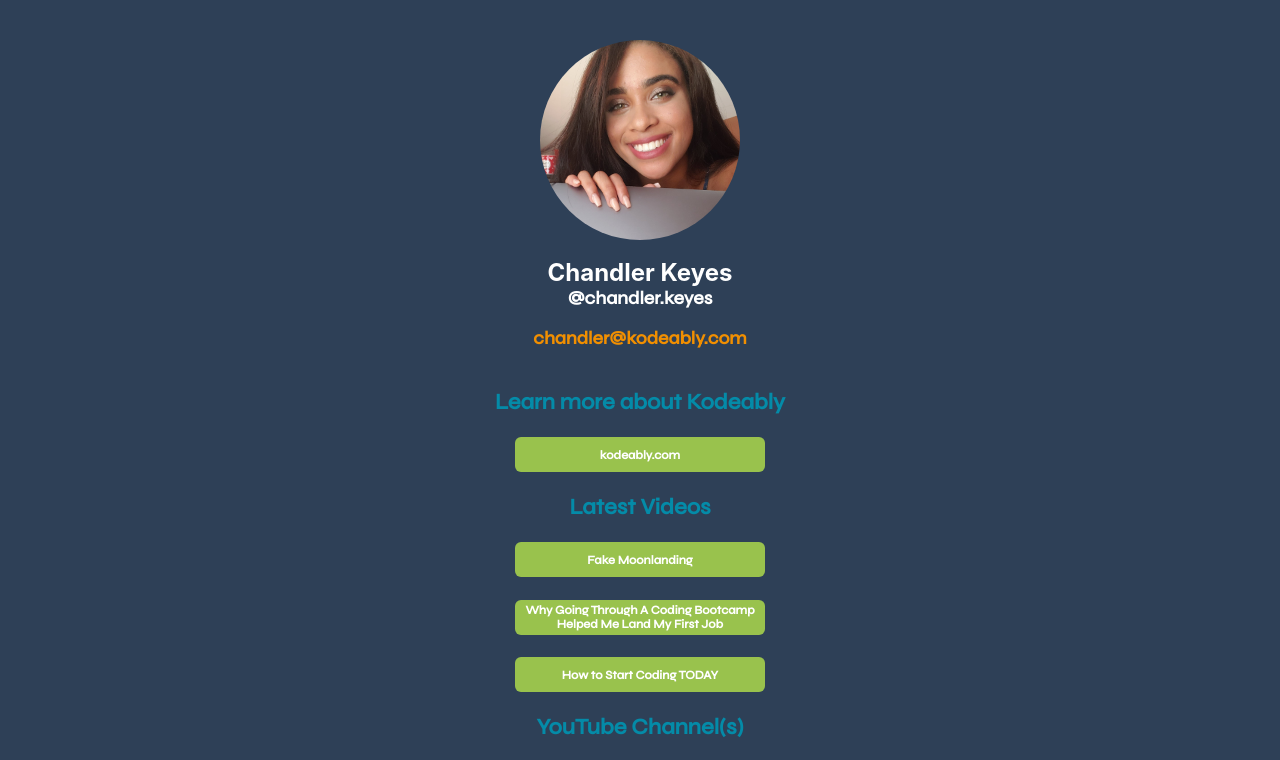
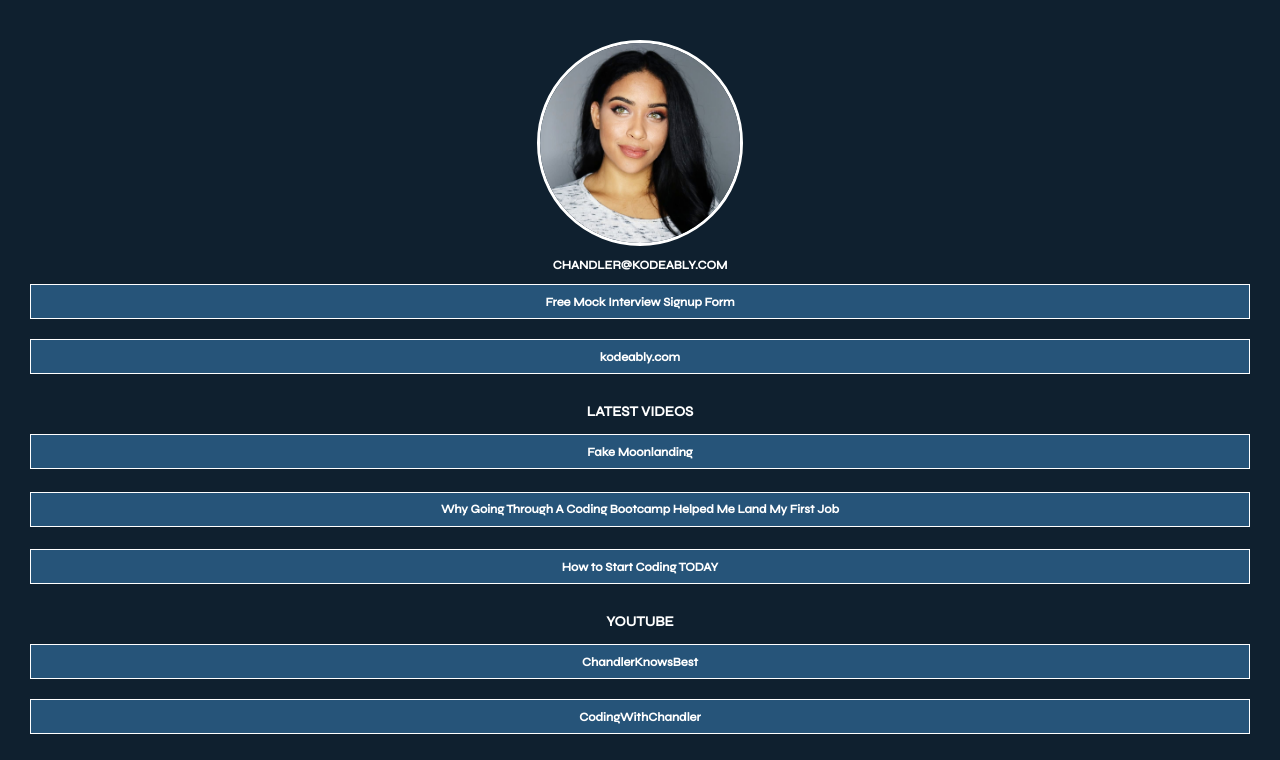
Before and after one commit to chandlerkeyes/link-tree, a React (Create React App) app: page / in a window 1280 px wide. Shown: the top 760 px of the page. Built offline with nearby package versions, Linux system fonts and the light colour scheme.

Commit message:
updated link tree styling and add free mock interview link

```diff
--- a/src/App.css
+++ b/src/App.css
@@ -3,7 +3,7 @@
 }
 
 body {
-  background-color: #2E4057;
+  background-color: #0F202F;
 }
 
 .App-logo {
--- a/src/components/link-tree/index.js
+++ b/src/components/link-tree/index.js
@@ -10,12 +10,9 @@
         <div className={CLASS_NAME}>
             <div className={`${CLASS_NAME}-container`}>
                 <div className={`${CLASS_NAME}-image`} />
-                <div className={`${CLASS_NAME}-info`}>
-                    <h4>Chandler Keyes</h4>
-                    <p>@chandler.keyes</p>
-                </div>
                 <p className="email">chandler@kodeably.com</p>
-                <h3>Learn more about Kodeably</h3>
+                <LinkButton link={LINKS.FREE_INTERVIEW} text={`Free Mock Interview Signup Form`} />
+                <br/>
                 <LinkButton link={LINKS.KODEABLY} text={`kodeably.com`} />
                 <h3>Latest Videos</h3>
                 <div className="button-group-2">
@@ -23,7 +20,7 @@
                     <LinkButton link={LINKS.LATEST_VIDEO2} text={`Why Going Through A Coding Bootcamp Helped Me Land My First Job`} />
                     <LinkButton link={LINKS.LATEST_VIDEO3} text={`How to Start Coding TODAY`} />
                 </div>
-                <h3>YouTube Channel(s)</h3>
+                <h3>YouTube</h3>
                 <div className="button-group-1">
                     <LinkButton link={LINKS.CHANDLER_KNOWS_BEST} text={'ChandlerKnowsBest'} />
                     <LinkButton link={LINKS.CODING_WITH_CHANDLER} text={'CodingWithChandler'} />
--- a/src/components/link-tree/styles.scss
+++ b/src/components/link-tree/styles.scss
@@ -2,19 +2,22 @@
 
 .link-tree {
     .email {
-        font-size: 18px;
+        color: #ffffff;
+        font-size: 12px;
+        text-transform: uppercase;
     }
     width: 100%;
     &-container {
         display: flex;
         flex-direction: column;
         justify-content: center;
-        padding: 40px 0;
+        padding: 40px 30px;
     }
 
     &-image {
-        content: url(../../assets/selfie.png);
+        content: url(../../assets/selfie.jpg);
         border-radius: 50%;
+        border: 3px solid #ffffff;
         width: 200px;
         height: 200px;
         object-fit: contain;
@@ -22,22 +25,22 @@
     }
 
     button {
-        width: 250px;
+        width: 100%;
         height: 35px;
-        background: #99C24D;
-        color: white;
+        background: #265479;
+        color: #ffffff;
         outline: none;
         border: none;
-        border-radius: 6px;
         font-family: 'Syne', sans-serif;
         font-weight: bold;
         font-size: 12px;
+        border: 1px solid #ffffff;
     }
 
     p {
         font-family: 'Syne', sans-serif;
         font-size: 18px;
-        color: #F18F01;
+        color: #ffffff;
         font-weight: bold;
     }
 
@@ -56,9 +59,11 @@
     }
 
     h3 {
-        color: #048BA8;
+        color: #ffffff;
         font-family: 'Syne', sans-serif;
-        font-size: 22px;
+        font-size: 14px;
+        text-transform: uppercase;
+        padding-top: 15px;
     }
 
     &-info {
--- a/src/contants.js
+++ b/src/contants.js
@@ -1,4 +1,5 @@
 export const LINKS = {
+    FREE_INTERVIEW: 'https://forms.gle/VSS5cUhuooo73KKQA',
     CODING_WITH_CHANDLER: 'https://www.youtube.com/channel/UCkeSKp49ycaZRlGKkCRRi1g',
     CHANDLER_KNOWS_BEST: 'https://www.youtube.com/user/ChandlerKnowsBest',
     BLOG: 'https://thinkwithcolor.com/',
```
Also changed, not shown: src/assets/selfie.jpg (added), src/assets/selfie.png (deleted).
